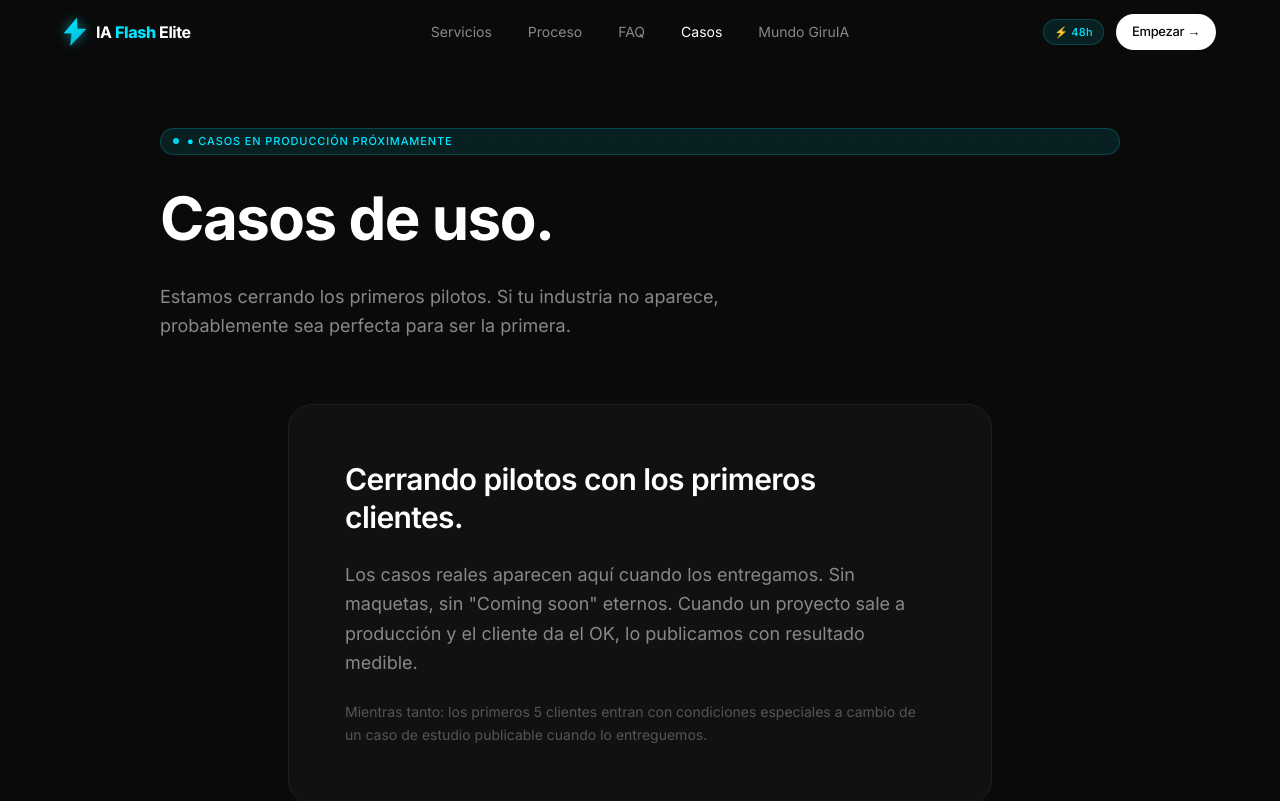
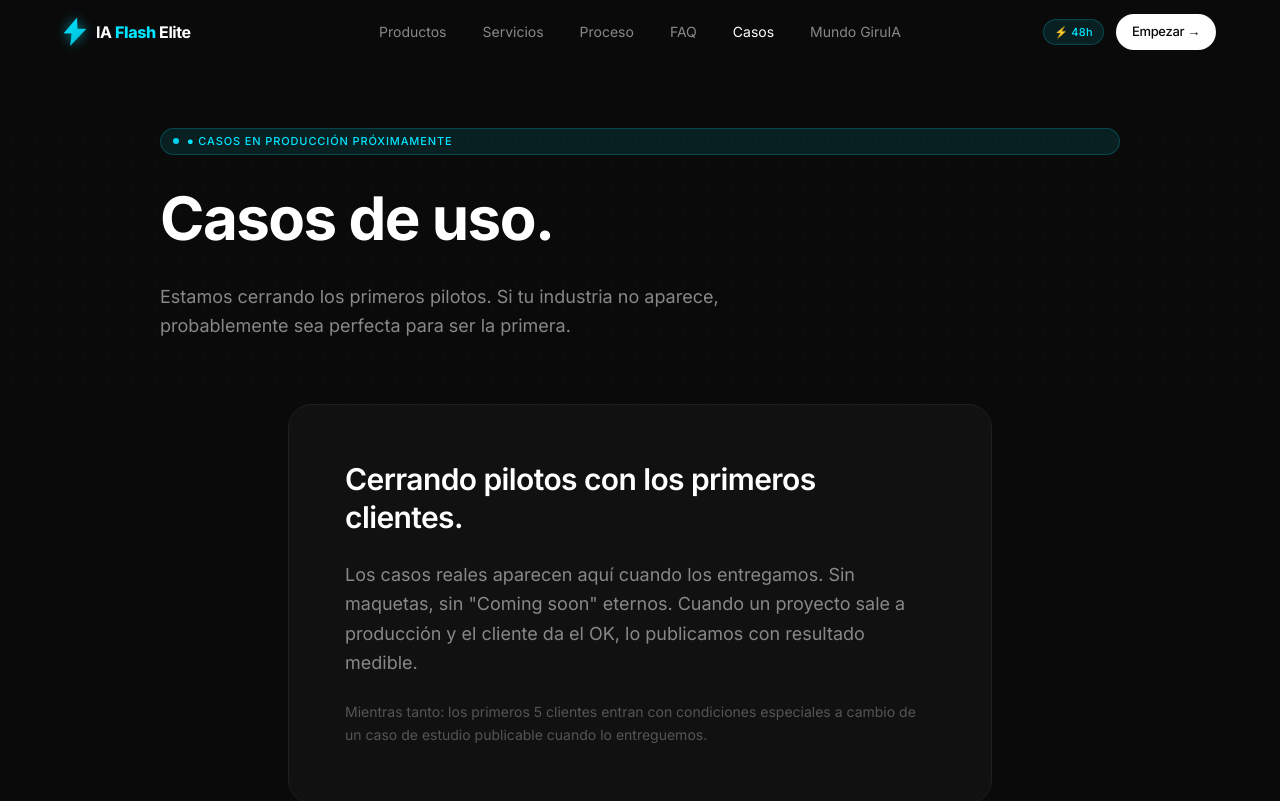
Before and after one commit to darkjarviselit/iaflashelite-web, a Next.js app: page /casos in a window 1280 px wide. Shown: the top 801 px of the page. Built offline with nearby package versions, Linux system fonts and the light colour scheme.

Commit message:
feat(header): add Productos nav link — W-3
Add "Productos" item as the first nav entry. The active matcher now
treats /productos/* (detail and checkout sub-routes) as the active
section.

```diff
--- a/src/components/layout/header.tsx
+++ b/src/components/layout/header.tsx
@@ -9,6 +9,7 @@ import { Button } from "@/components/ui/button";
 import { NAV } from "@/lib/constants";
 
 const FULL_NAV = [
+    { label: "Productos", href: "/productos" },
     ...NAV.filter((n) => !n.href.startsWith("/")),
     { label: "Casos", href: "/casos" },
     { label: "Mundo GiruIA", href: "/mundo-giruia" },
@@ -53,7 +54,10 @@ export function Header() {
     }, [open]);
 
     const isActive = (href: string): boolean => {
-        if (href.startsWith("/")) return pathname === href;
+        if (href.startsWith("/")) {
+            if (href === "/") return pathname === "/";
+            return pathname === href || pathname.startsWith(`${href}/`);
+        }
         if (pathname === "/" && href.startsWith("#")) return activeHash === href;
         return false;
     };
```
